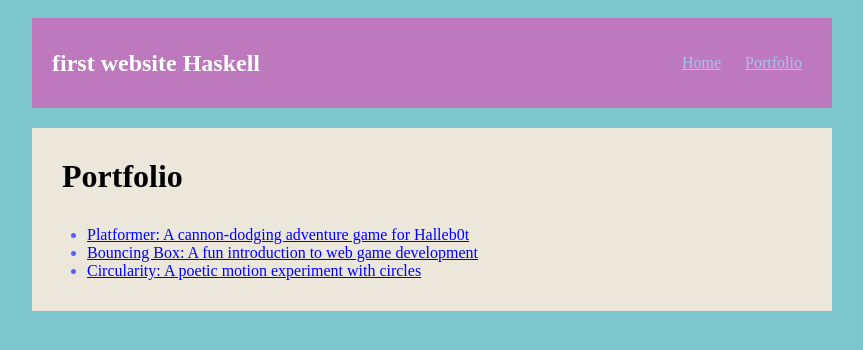
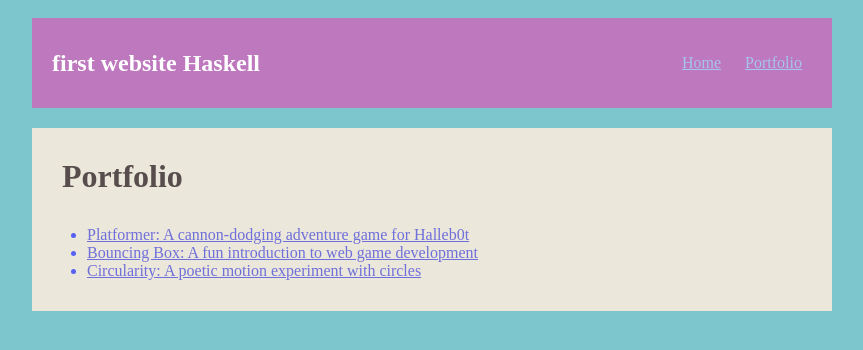
Before and after one commit to haskellcanman981/haskellcanman981.github.io, a plain HTML site: page portfolio.html in a window 1280 px wide. Shown: the whole page, without its empty margins (208-1071 px from the left). Drawn offline with Linux system fonts and the light colour scheme.

```diff
--- a/style.css
+++ b/style.css
@@ -59,6 +59,7 @@
 
 .sidebar-img {
     width: 190px;
+
 }
 .pancakes-img {
     width: 150px;
@@ -85,7 +86,7 @@
 }
 /* Portfolio styles */
 .content h1 {
-  color: black;
+  color: rgb(87, 77, 77);
 }
 
 #portfolio {
@@ -109,7 +110,7 @@
   color: #000000;
 }
 .punt{
-    color:blue;
+    color:rgb(111, 111, 218);
 }
 /* responsive web design */
 @media screen and (min-width: 120px) and (max-width: 1080px) {
```
